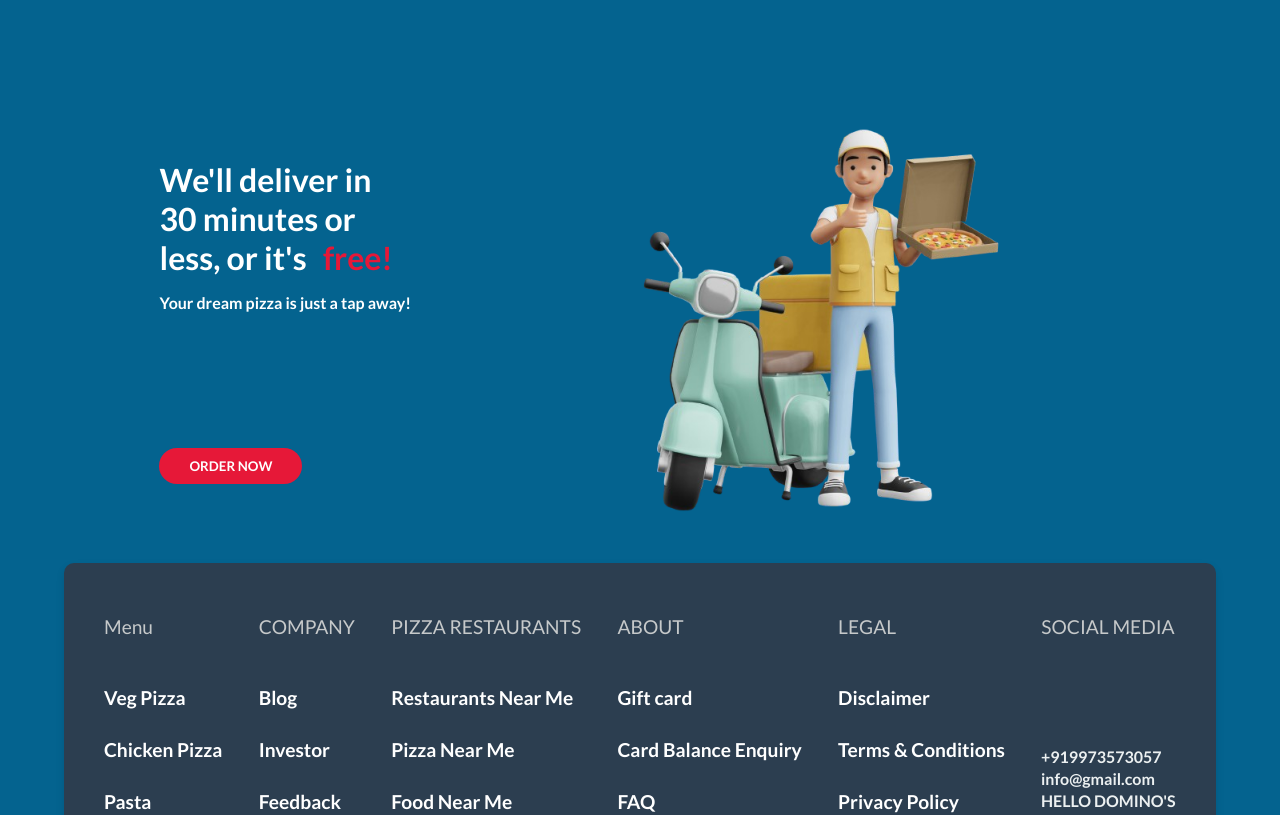
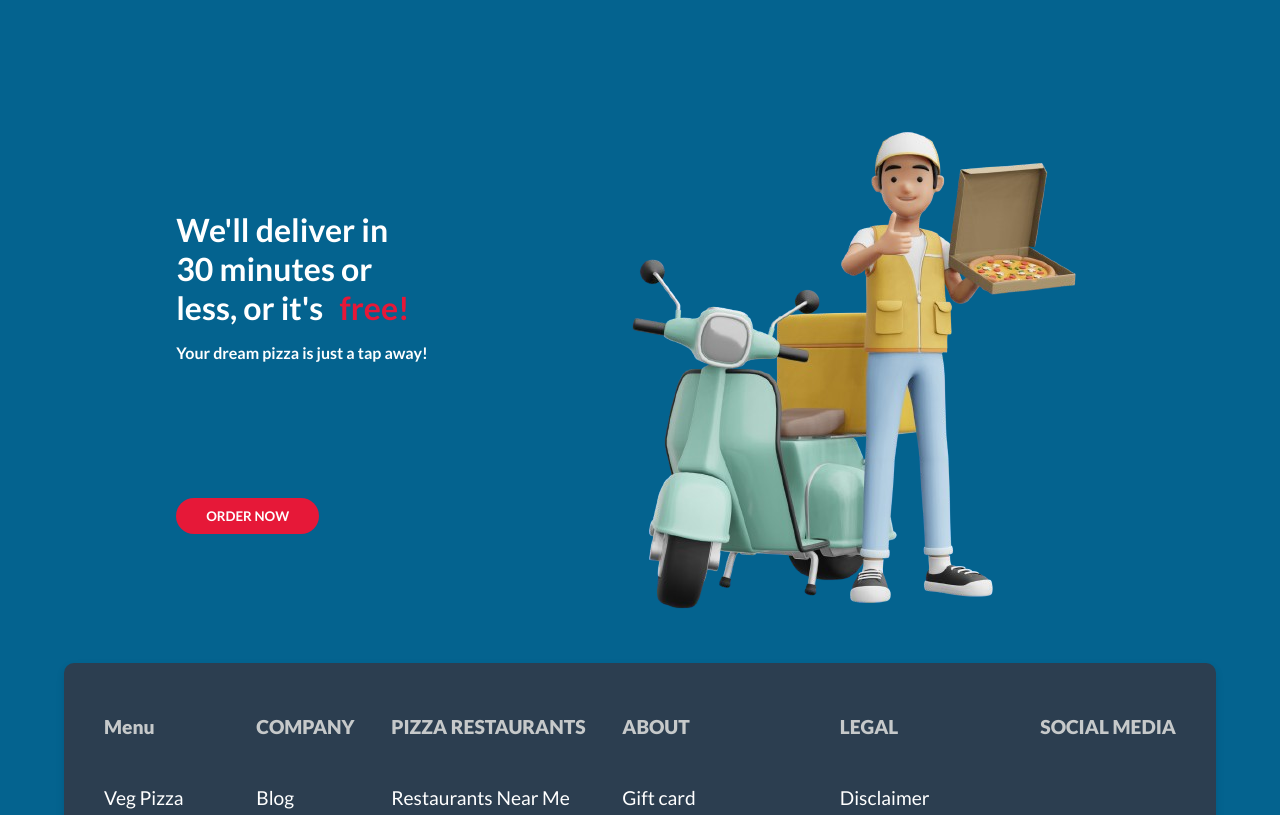
Before and after one commit to AbhiK2244/HustlersReImagineRound1, a React (Vite) app: page / in a window 1280 px wide. Shown: the part 1560-2375 px from the top of the page. Built offline with nearby package versions, Linux system fonts and the light colour scheme.

Commit message:
update third page

```diff
--- a/src/components/FooterComponents/Footer.css
+++ b/src/components/FooterComponents/Footer.css
@@ -28,7 +28,7 @@
     margin: 2rem 0 3rem 0;
     font-size: 1.2rem;
     color: #c6c9ca;
-    font-weight: lighter;
+    font-weight: 800;
 }
 
 .footer-section ul {
@@ -41,6 +41,7 @@ li a{
     text-decoration: none;
     font-size: larger;
     color: white;
+    font-weight: 400;
 }
 
 li a:hover{
--- a/src/components/OrderPageComponents/ThirdPage.css
+++ b/src/components/OrderPageComponents/ThirdPage.css
@@ -46,18 +46,9 @@ body{
   position: relative;
   z-index: 15;
  }
-/*
-.order-now:hover {
-    background-color: #1b8010;
-    border:none;
-  } */
-
-.delivery-img {
-    margin-left:50px;
-  }
 
 .delivery-img img{
-    width:80%;
+    width:100%;
 }
 
 @media only screen and (max-width: 868px) {
@@ -93,19 +84,6 @@ body{
      }
    }
 
-.container {
-    animation: slideIn 1s;
-  }
-
-@keyframes slideIn {
-    0% {
-      transform: translateY(-100%);
-    }
-    100% {
-      transform: translateY(0);
-    }
-  }
-
   .order-now::before {
     content: "";
     border-radius: 20px;
```
